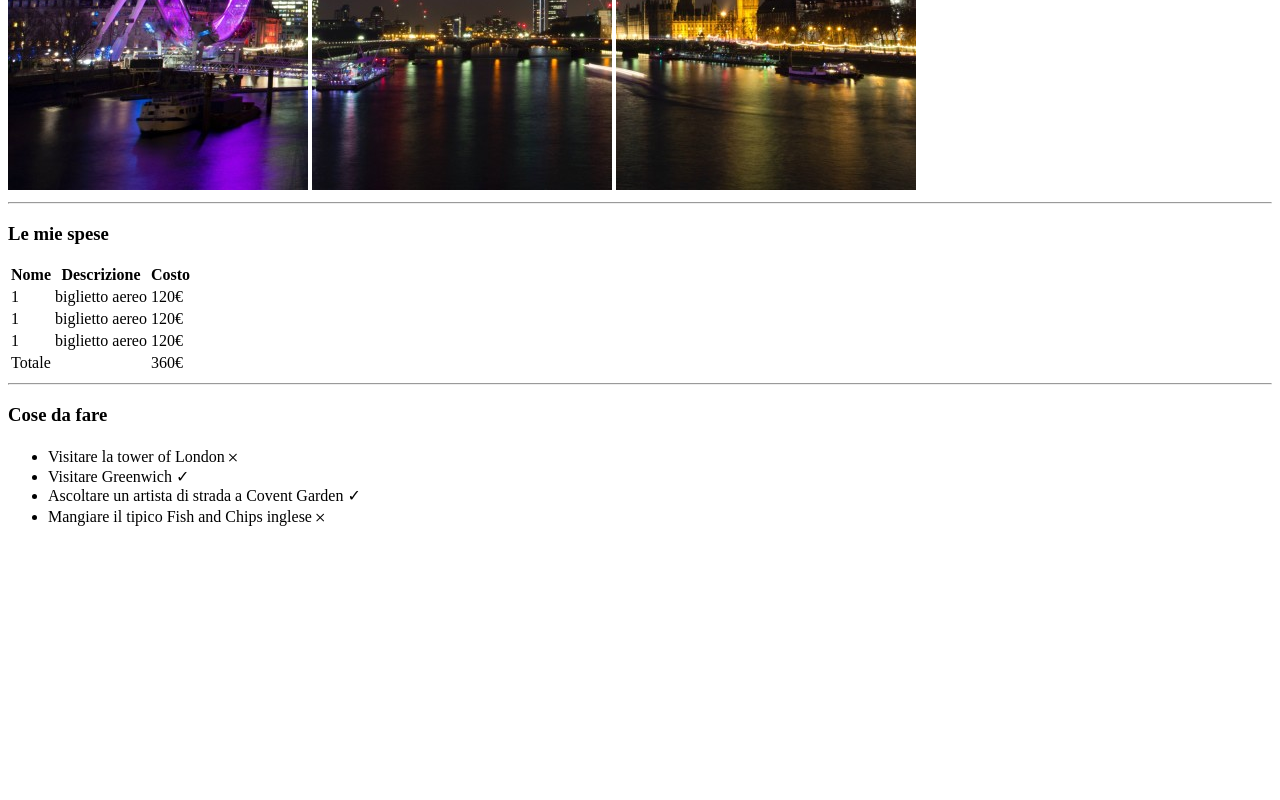
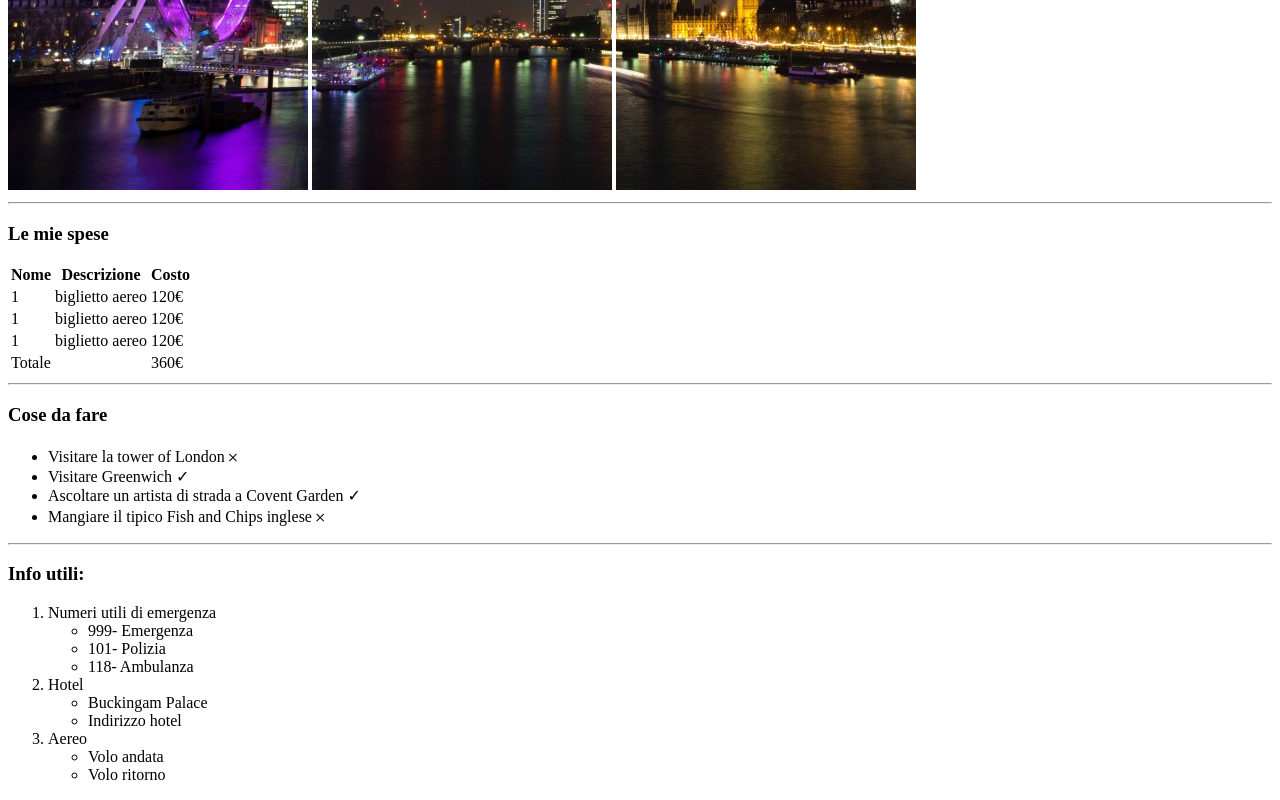
Before and after one commit to marco-scocca/html-london-trip, a plain HTML site: page index.html in a window 1280 px wide. Shown: the part 477-1277 px from the top of the page. Before the commit the page ends 1020 px from the top, so only its background shows below. Drawn offline with Linux system fonts and the light colour scheme.

Commit message:
insert-second-list

```diff
--- a/index.html
+++ b/index.html
@@ -77,6 +77,25 @@
         <li>Ascoltare un artista di strada a Covent Garden &#10003;</li>
         <li>Mangiare il tipico Fish and Chips inglese &#65794;</li>
     </ul>
-
+    <hr>
+    <h3><strong>Info utili:</strong></h3>
+    <ol>
+        <li>Numeri utili di emergenza</li>
+        <ul>
+            <li>999- Emergenza</li>
+            <li>101- Polizia</li>
+            <li>118- Ambulanza</li>
+        </ul>
+        <li>Hotel</li>
+        <ul>
+            <li>Buckingam Palace</li>
+            <li>Indirizzo hotel</li>
+        </ul>
+        <li>Aereo</li>
+        <ul>
+            <li>Volo andata</li>
+            <li>Volo ritorno</li>
+        </ul>
+    </ol>
 </body>
 </html>
```
